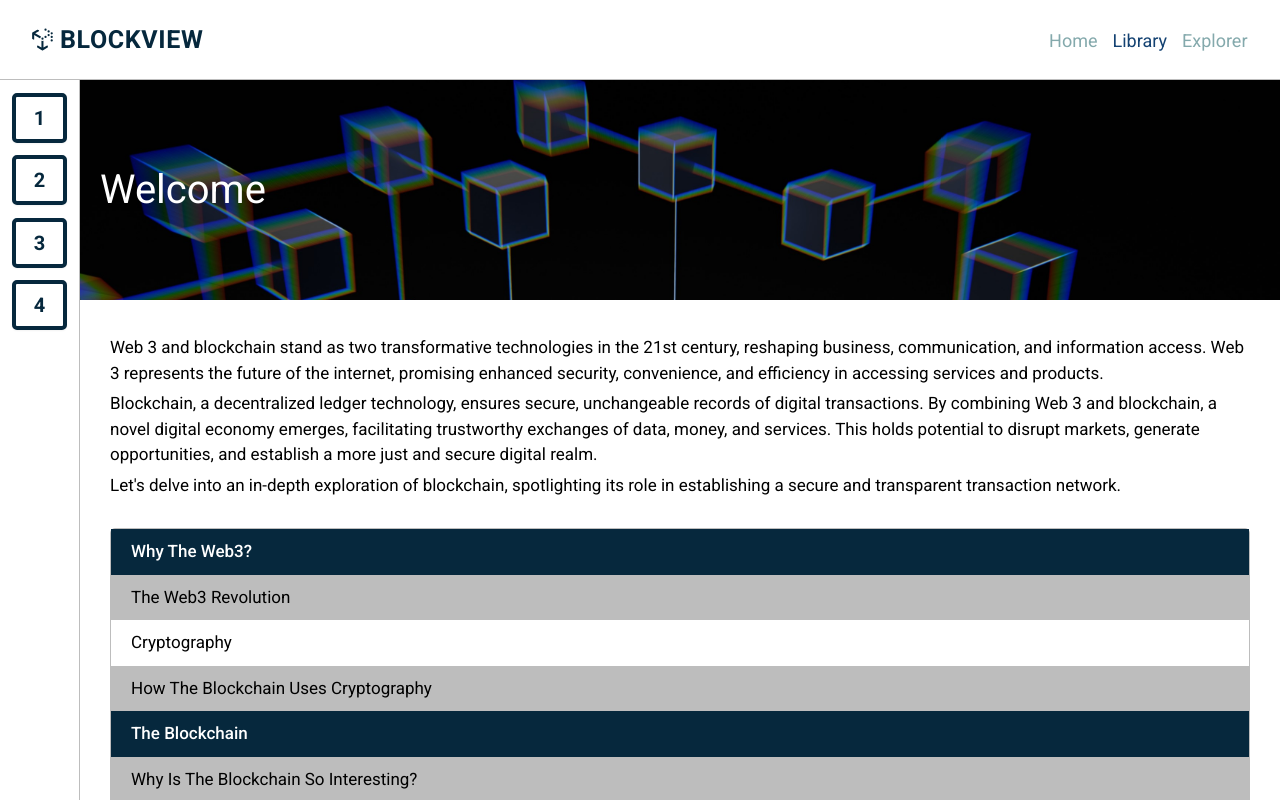
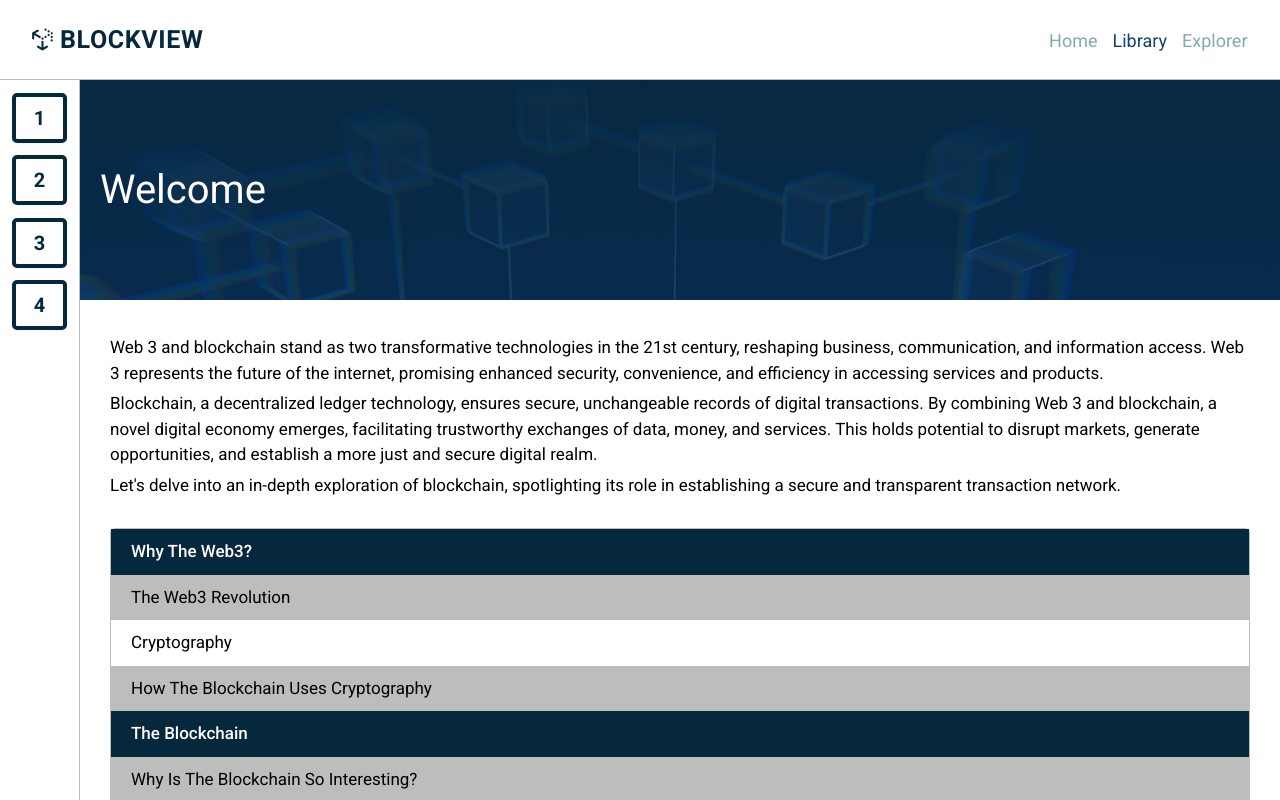
Before and after one commit to ejim11/Blockview, a Next.js app: page /library in a window 1280 px wide. Built offline with nearby package versions, Linux system fonts and the light colour scheme.

Commit message:
making the bg image in the library to be visible

```diff
--- a/components/Card.tsx
+++ b/components/Card.tsx
@@ -37,9 +37,7 @@ const Card: React.FC<{
         className="fixed h-[1rem] top-[8rem] sm:top-[7rem] left-[8rem] sm:left-0 right-0 origin-left w-full bg-color-light-blue z-20"
       />
       <div
-        className={`w-full h-[22rem]  py-[1.5rem]  text-color-white text-[4rem] flex sm:flex-col sm:items-start items-center px-[2rem]   bg-no-repeat bg-cover bg-center ${
-          true ? "bg-card-header" : "bg-color-border"
-        }`}
+        className={`w-full h-[22rem]  py-[1.5rem]  text-color-white text-[4rem] flex sm:flex-col sm:items-start items-center px-[2rem]   `}
         style={{
           backgroundImage: `linear-gradient(#06283D, #1365df74), url(${bgImg})`,
           backgroundRepeat: "no-repeat",
--- a/pages/library/index.tsx
+++ b/pages/library/index.tsx
@@ -44,7 +44,7 @@ const ResourceLibrary = () => {
   ));
 
   return (
-    <Card title="Welcome" bgImg={bgImg}>
+    <Card title="Welcome" bgImg={bgImg.src}>
       <p className="my-2  ">
         Web 3 and blockchain stand as two transformative technologies in the
         21st century, reshaping business, communication, and information access.
```
